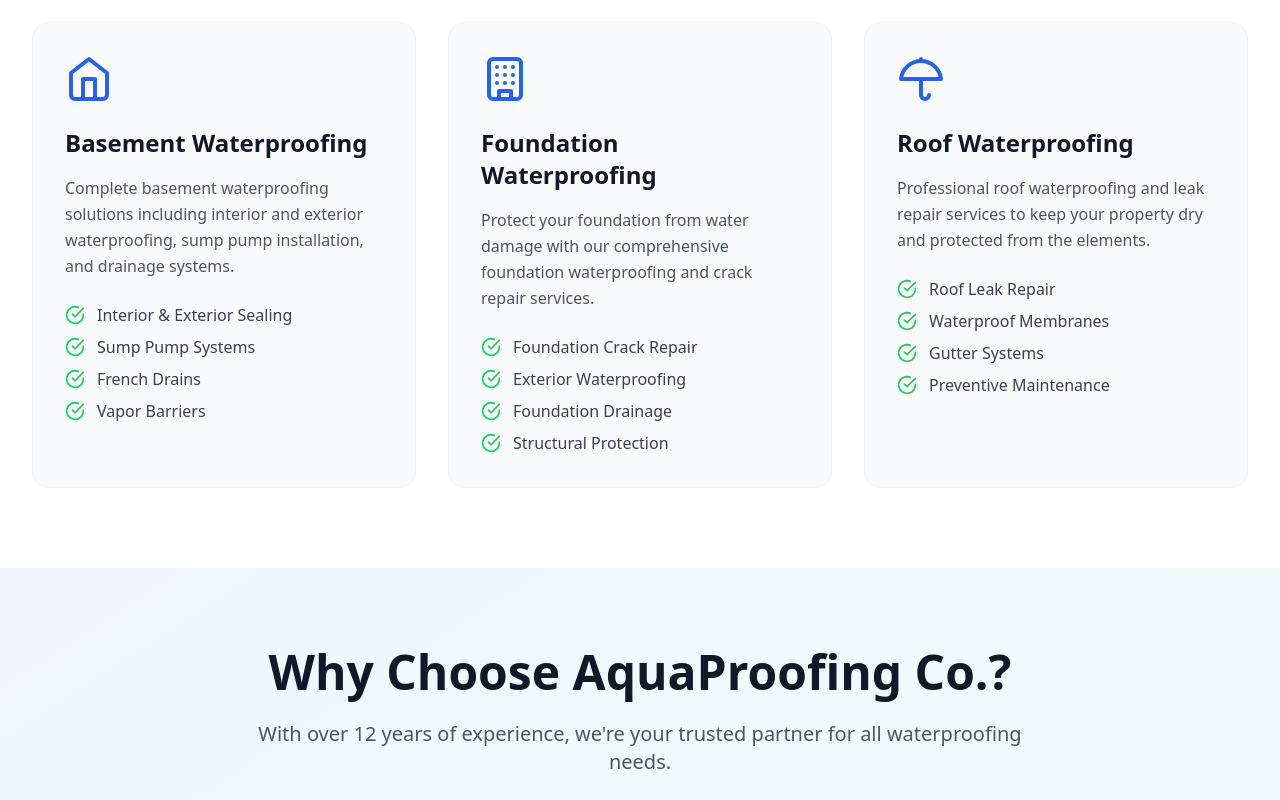
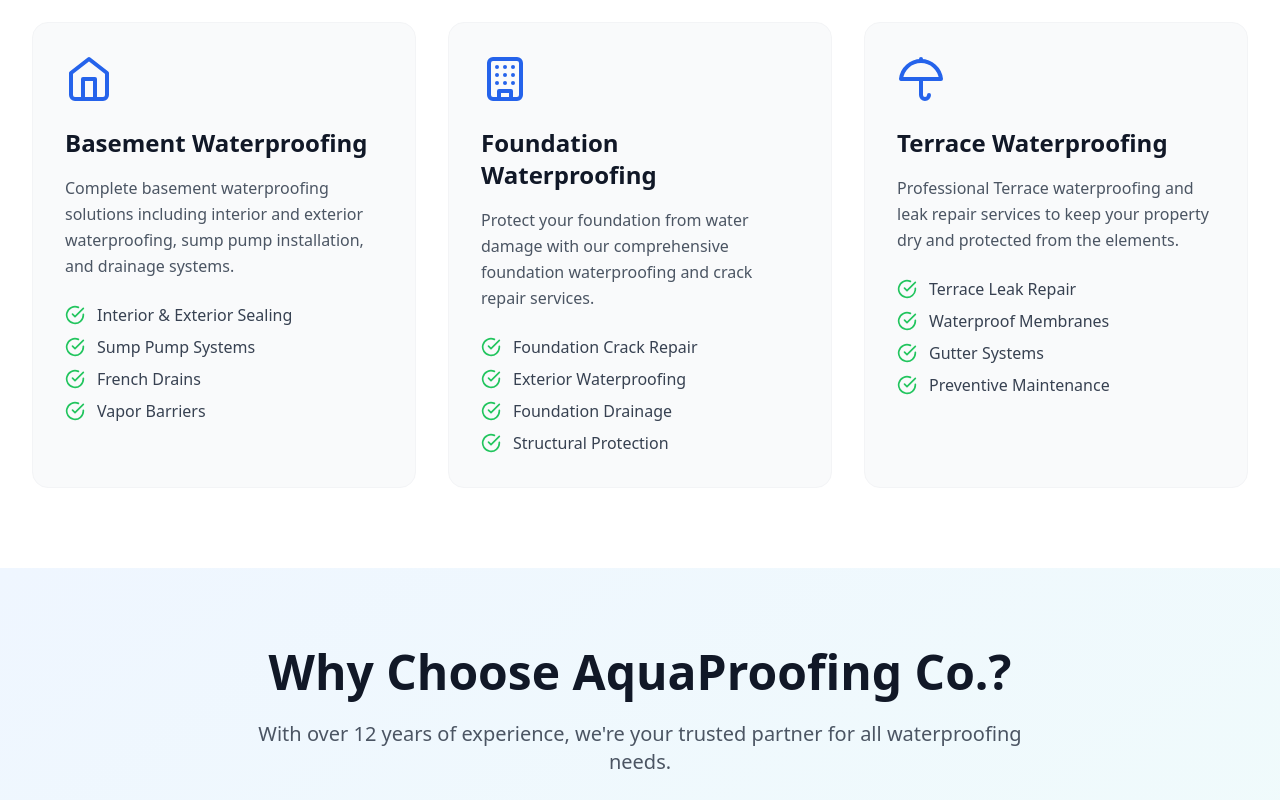
Before and after one commit to Wakar1992/aquaproofing, a React (Vite) app: page / in a window 1280 px wide. Shown: the part 980-1780 px from the top of the page. Built offline with nearby package versions, Linux system fonts and the light colour scheme.

Commit message:
roof to terrace

```diff
--- a/src/App.tsx
+++ b/src/App.tsx
@@ -105,9 +105,9 @@ function App() {
     },
     {
       icon: <Umbrella className="w-12 h-12" />,
-      title: "Roof Waterproofing",
-      description: "Professional roof waterproofing and leak repair services to keep your property dry and protected from the elements.",
-      features: ["Roof Leak Repair", "Waterproof Membranes", "Gutter Systems", "Preventive Maintenance"]
+      title: "Terrace Waterproofing",
+      description: "Professional Terrace waterproofing and leak repair services to keep your property dry and protected from the elements.",
+      features: ["Terrace Leak Repair", "Waterproof Membranes", "Gutter Systems", "Preventive Maintenance"]
     }
   ];
 
@@ -545,7 +545,7 @@ function App() {
                     <option value="">Select a service</option>
                     <option value="basement">Basement Waterproofing</option>
                     <option value="foundation">Foundation Waterproofing</option>
-                    <option value="roof">Roof Waterproofing</option>
+                    <option value="roof">Terrace Waterproofing</option>
                     <option value="emergency">Emergency Service</option>
                     <option value="inspection">Property Inspection</option>
                   </select>
@@ -658,7 +658,7 @@ function App() {
               <ul className="space-y-2 text-gray-400">
                 <li><a href="#services" className="hover:text-white transition-colors">Basement Waterproofing</a></li>
                 <li><a href="#services" className="hover:text-white transition-colors">Foundation Waterproofing</a></li>
-                <li><a href="#services" className="hover:text-white transition-colors">Roof Waterproofing</a></li>
+                <li><a href="#services" className="hover:text-white transition-colors">Terrace Waterproofing</a></li>
                 <li><a href="#services" className="hover:text-white transition-colors">Emergency Services</a></li>
                 <li><a href="#services" className="hover:text-white transition-colors">Water Damage Prevention</a></li>
               </ul>
```
